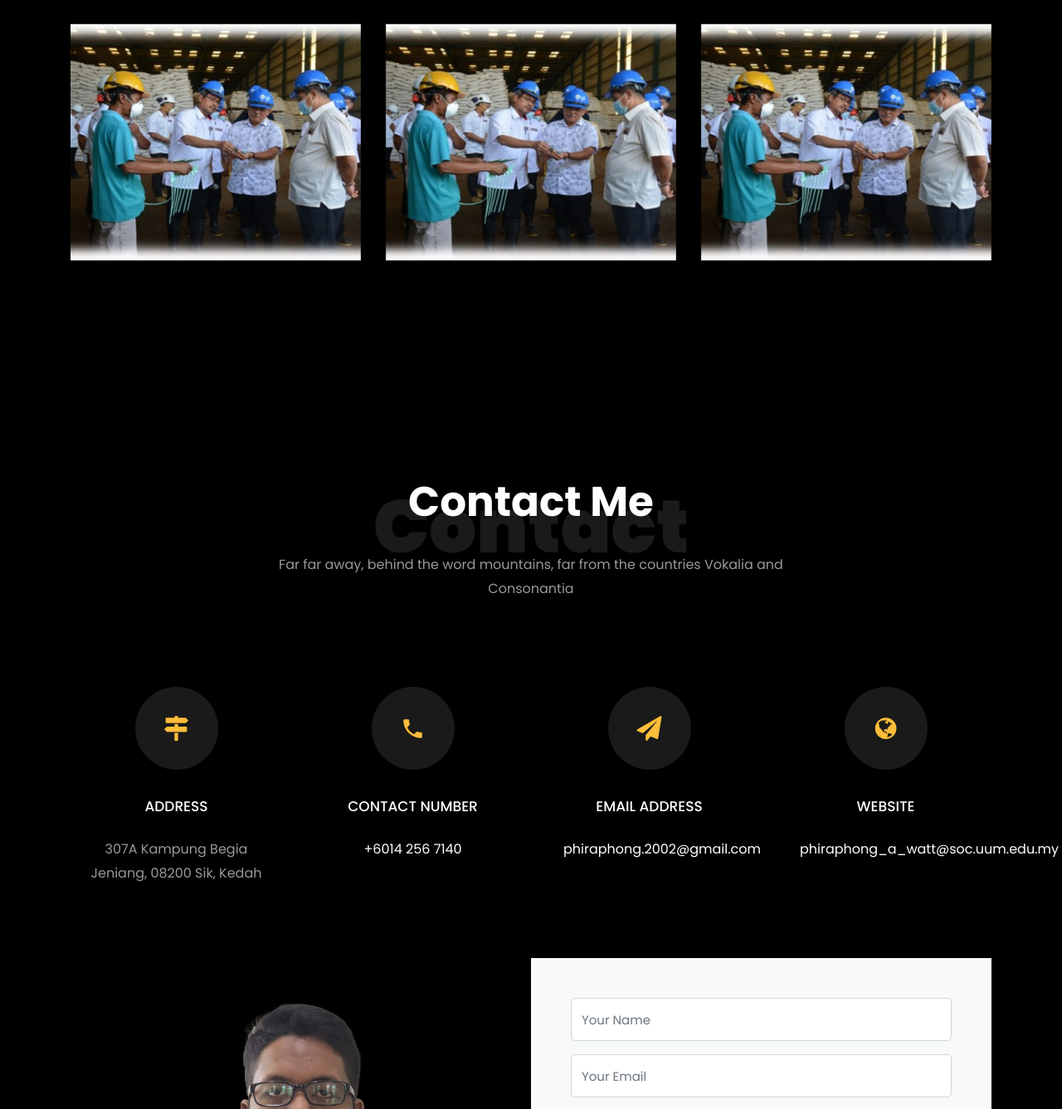
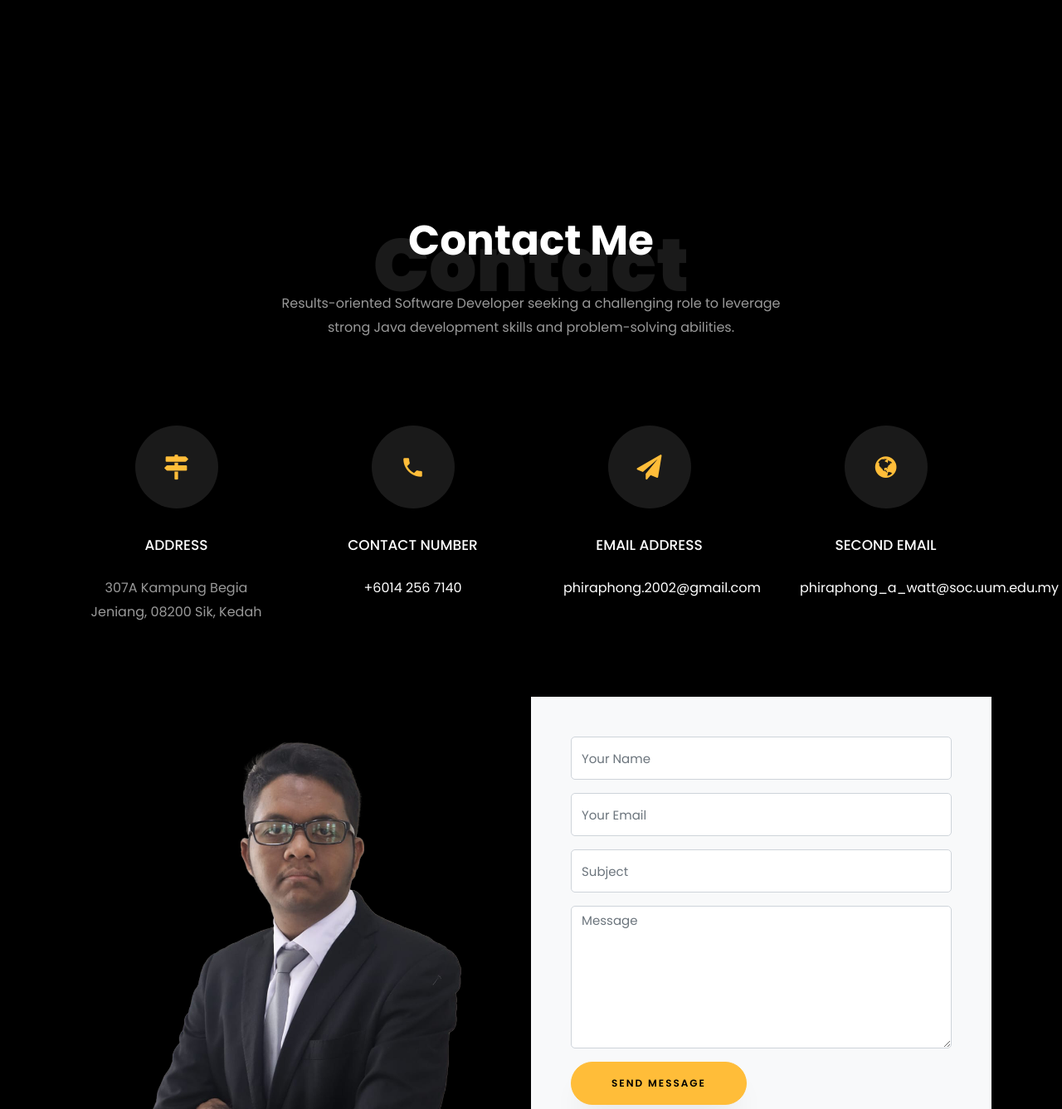
Before and after one commit to Syafuuuuu/Assigment2-SKIG3013, a Flask app: page /Phong in a window 1280 px wide. Shown: the part 5163-6500 px from the top of the page at 83% size. Run offline with Flask 3, Linux system fonts and the light colour scheme; some libraries are stand-ins or nearby versions; some web fonts are replaced.

Commit message:
Update Phiraphong-index.html

```diff
--- a/templates/Phiraphong-index.html
+++ b/templates/Phiraphong-index.html
@@ -340,7 +340,7 @@
         </div>
     		<div class="row">
     			<div class="col-md-4">
-    				<div class="project img ftco-animate d-flex justify-content-center align-items-center" style="background-image: url(static/images/Picture1.jpg);">
+    				<div class="project img ftco-animate d-flex justify-content-center align-items-center" style="background-image: url(static/images/Phong1.jpg);">
     					<div class="overlay"></div>
 	    				<div class="text text-center p-4">
 	    					<h3><a">Branding &amp; Illustration Design</a></h3>
@@ -349,7 +349,7 @@
     				</div>
   				</div>
   				<div class="col-md-4">
-    				<div class="project img ftco-animate d-flex justify-content-center align-items-center" style="background-image: url(static/images/Picture1.jpg);">
+    				<div class="project img ftco-animate d-flex justify-content-center align-items-center" style="background-image: url(static/images/Phong2.jpg);">
     					<div class="overlay"></div>
 	    				<div class="text text-center p-4">
 	    					<h3><a">Branding &amp; Illustration Design</a></h3>
@@ -358,7 +358,7 @@
     				</div>
   				</div>
 				<div class="col-md-4">
-    				<div class="project img ftco-animate d-flex justify-content-center align-items-center" style="background-image: url(static/images/Picture1.jpg);">
+    				<div class="project img ftco-animate d-flex justify-content-center align-items-center" style="background-image: url(static/images/Phong3.jpg);">
     					<div class="overlay"></div>
 	    				<div class="text text-center p-4">
 	    					<h3><a">Branding &amp; Illustration Design</a></h3>
@@ -368,7 +368,7 @@
   				</div>
 
     			<div class="col-md-4">
-    				<div class="project img ftco-animate d-flex justify-content-center align-items-center" style="background-image: url(static/images/Picture1.jpg);">
+    				<div class="project img ftco-animate d-flex justify-content-center align-items-center" style="background-image: url(static/images/Phong4.jpg);">
     					<div class="overlay"></div>
 	    				<div class="text text-center p-4">
 	    					<h3><a">Branding &amp; Illustration Design</a></h3>
@@ -377,7 +377,7 @@
     				</div>
   				</div>
   				<div class="col-md-4">
-    				<div class="project img ftco-animate d-flex justify-content-center align-items-center" style="background-image: url(static/images/Picture1.jpg);">
+    				<div class="project img ftco-animate d-flex justify-content-center align-items-center" style="background-image: url(static/images/Phong5.jpg);">
     					<div class="overlay"></div>
 	    				<div class="text text-center p-4">
 	    					<h3><a">Branding &amp; Illustration Design</a></h3>
@@ -386,7 +386,7 @@
     				</div>
   				</div>
 				<div class="col-md-4">
-    				<div class="project img ftco-animate d-flex justify-content-center align-items-center" style="background-image: url(static/images/Picture1.jpg);">
+    				<div class="project img ftco-animate d-flex justify-content-center align-items-center" style="background-image: url(static/images/Phong6.jpg);">
     					<div class="overlay"></div>
 	    				<div class="text text-center p-4">
 	    					<h3><a">Branding &amp; Illustration Design</a></h3>
@@ -395,32 +395,8 @@
     				</div>
   				</div>
 
-    			<div class="col-md-4">
-    				<div class="project img ftco-animate d-flex justify-content-center align-items-center" style="background-image: url(static/images/Picture2.jpg);">
-    					<div class="overlay"></div>
-	    				<div class="text text-center p-4">
-	    					<h3><a">Branding &amp; Illustration Design</a></h3>
-	    					<span>Web Design</span>
-	    				</div>
-    				</div>
-  				</div>
-  				<div class="col-md-4">
-    				<div class="project img ftco-animate d-flex justify-content-center align-items-center" style="background-image: url(static/images/Picture2.jpg);">
-    					<div class="overlay"></div>
-	    				<div class="text text-center p-4">
-	    					<h3><a">Branding &amp; Illustration Design</a></h3>
-	    					<span>Web Design</span>
-	    				</div>
-    				</div>
-  				</div>
-				<div class="col-md-4">
-    				<div class="project img ftco-animate d-flex justify-content-center align-items-center" style="background-image: url(static/images/Picture2.jpg);">
-    					<div class="overlay"></div>
-	    				<div class="text text-center p-4">
-	    					<h3><a">Branding &amp; Illustration Design</a></h3>
-	    					<span>Web Design</span>
-	    				</div>
-    				</div>
+
+
   				</div>
     		</div>
     	</div>
@@ -432,7 +408,7 @@
           <div class="col-md-7 heading-section text-center ftco-animate">
             <h1 class="big big-2">Contact</h1>
             <h2 class="mb-4">Contact Me</h2>
-            <p>Far far away, behind the word mountains, far from the countries Vokalia and Consonantia</p>
+            <p>Results-oriented Software Developer seeking a challenging role to leverage strong Java development skills and problem-solving abilities.</p>
           </div>
         </div>
 
@@ -469,7 +445,7 @@
           		<div class="icon d-flex align-items-center justify-content-center">
           			<span class="icon-globe"></span>
           		</div>
-          		<h3 class="mb-4">Website</h3>
+          		<h3 class="mb-4">Second Email</h3>
 	            <p><a href="#">phiraphong_a_watt@soc.uum.edu.my</a></p>
 	          </div>
           </div>
```
